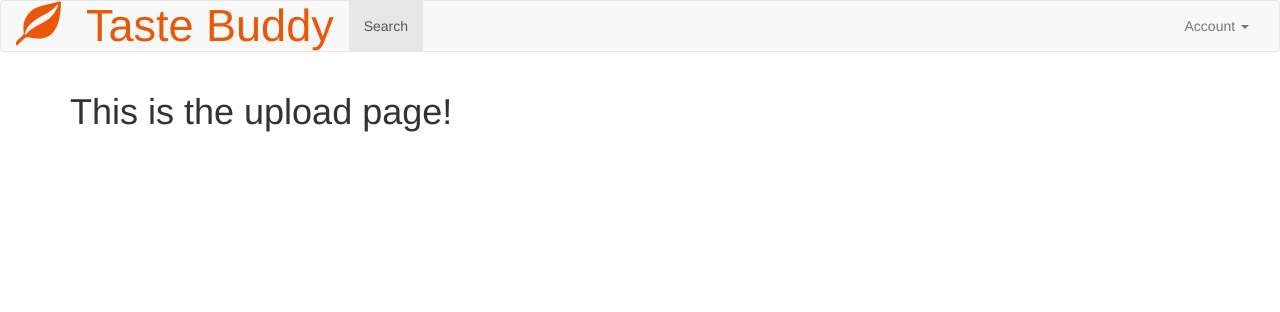
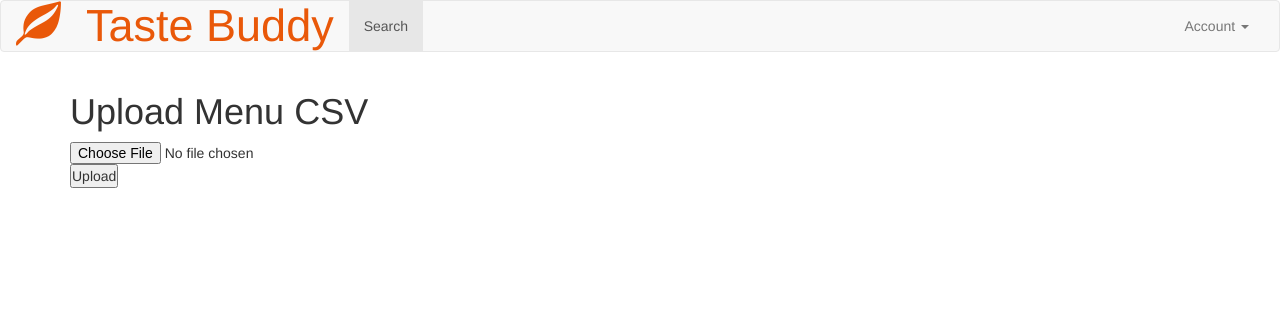
Before and after one commit to ginadivina/taste-buddy, a Flask app: page /upload in a window 1280 px wide. Shown: the top 312 px of the page. Run offline with Flask 2, Linux system fonts and the light colour scheme; some libraries are stand-ins or nearby versions.

Commit message:
Upload menu API call tested and working

```diff
--- a/app/menu_analysis.py
+++ b/app/menu_analysis.py
@@ -34,8 +34,10 @@ class MenuItem():
         return self.description_nlp.similarity(other_menu_item.description_nlp)
 
 def import_menu_csv(csv_path):
+    print('Importing menu...')
     menu = []
     df = pd.read_csv(csv_path)
+    print(df)
     if not (set(['name', 'description', 'price', 'restaurant_id']).issubset(set(df.keys()))):
         raise Exception("Menu CSV must have columns 'name', 'description', 'price'")
 
--- a/app/routes.py
+++ b/app/routes.py
@@ -1,8 +1,10 @@
-from flask import render_template, url_for, request
+from flask import flash, request, redirect, render_template, url_for, request
 from flask_googlemaps import GoogleMaps, Map
+from werkzeug.utils import secure_filename
 from wtforms import Form, TextField, TextAreaField, validators, StringField, SubmitField
 from app import app
-from app.database import db_search
+from app.database import db_search, add_menu
+import os
 import requests
 
 google_maps_key = "AIzaSyCsQCeigbcKX6ru5F_kCarl-fbmOgL3J8M"
@@ -13,6 +15,8 @@ GoogleMaps(
     # Google Maps API key here
 )
 
+app.config['UPLOAD_FOLDER'] = 'uploads'
+# add_menu('uploads/dummy_menu.csv')
 
 @app.route('/')
 @app.route('/index')
@@ -21,9 +25,30 @@ def index():
     return render_template('base.html', title='Home', user=user)
 
 
-@app.route('/upload')
+@app.route('/upload', methods=['GET', 'POST'])
 def upload():
-    return render_template('upload.html')
+    if request.method == 'POST':
+        if 'file' not in request.files:
+            return redirect(request.url)
+
+        print(os.path.exists(app.config['UPLOAD_FOLDER']))
+        file = request.files['file']
+
+        if file and file.filename.endswith('.csv'):
+            filename = secure_filename(file.filename)
+            csv_path = os.path.join(app.config['UPLOAD_FOLDER'], filename)
+
+            try:
+                file.save(csv_path)
+                print(csv_path)
+                add_menu(csv_path)
+            except Exception as e:
+                print(f'Failed to import menu. Details: {e}')
+
+            return redirect(url_for('upload'))
+
+    else:
+        return render_template('upload.html')
 
 @app.route('/register', methods=['GET', 'POST'])
 def register():
@@ -37,8 +62,6 @@ def register():
     conn.close()
 
     return render_template('register.html', msg=msg)
-
-
 
 @app.route('/sign_in', methods=['GET', 'POST'])
 def sign_in():
@@ -68,12 +91,9 @@ def sign_in():
     # Show the login form with message (if any)
     return render_template('sign_in.html', msg=msg)
 
-
-
 @app.route('/sign_out')
 def sign_out():
     return render_template('sign_out.html')
-
 
 @app.route('/history')
 def history():
@@ -84,7 +104,6 @@ def history():
 def user_profile():
     return render_template('user_profile.html')
 
-
 @app.route('/review')
 def review():
     return render_template('review.html')
@@ -92,7 +111,6 @@ def review():
 @app.route('/thanks')
 def thanks():
     return render_template('thanks.html')
-
 
 @app.route('/search', methods=['GET', 'POST'])
 def search():  # Our main search page interface
--- a/app/templates/upload.html
+++ b/app/templates/upload.html
@@ -2,10 +2,9 @@
 
 {% block content %}
 <div class="container">
-    {% if user %}
-    <h1>Hello, {{ user.username }}! This is the upload page.</h1>
-    {% else %}
-    <h1>This is the upload page!</h1>
-    {% endif %}
+    <h1>Upload Menu CSV</h1>
+    <form method=post enctype=multipart/form-data> <input type=file name=file>
+        <input type=submit value=Upload>
+    </form>
 </div>
 {% endblock %}
--- a/requirements.txt
+++ b/requirements.txt
@@ -11,11 +11,12 @@ idna==2.8
 itsdangerous==1.1.0
 Jinja2==2.10.1
 MarkupSafe==1.1.1
+pandas==latest
 price-parser==0.2.4
 python-dotenv==0.10.3
 requests==2.22.0
+spacy-pytorch-transformers==latest
 urllib3==1.25.6
 visitor==0.1.3
 Werkzeug==0.16.0
 WTForms==2.2.1
-spacy-pytorch-transformers==latest
--- a/tastebuddy.py
+++ b/tastebuddy.py
@@ -2,5 +2,5 @@
 from app import app
 
 if __name__ == "__main__":
-    app.debug = True
+    app.debug = False
     app.run(host='0.0.0.0', port=5000)
--- /dev/null
+++ b/uploads/dummy_menu.csv
@@ -0,0 +1,5 @@
+name,description,price,restaurant_id
+Onion Rings,"sweet vidalia onions, deep fried in beer batter, glazed with thyme honey",$6.50,1
+CHICKEN QUESADILLA,"with caramelized onions, roasted poblano guacamole, jicama salsa & chipotle",$8.50,1
+SHRIMP TACOS,"with mango salsa, jalapeno-lime creme fraiche, guacamole & shredded cabbage",$8.50,1
+Lamb Burger,"lamb patty with mint aioli, fresh cucumbers & dill on a home-baked roll",$10.75,1
```
